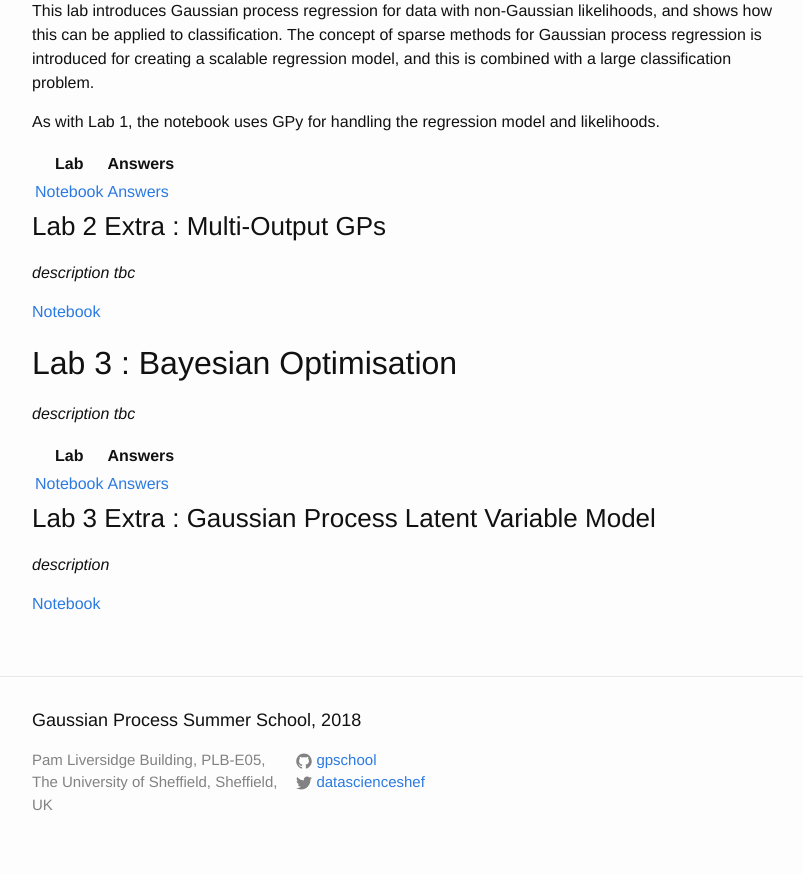
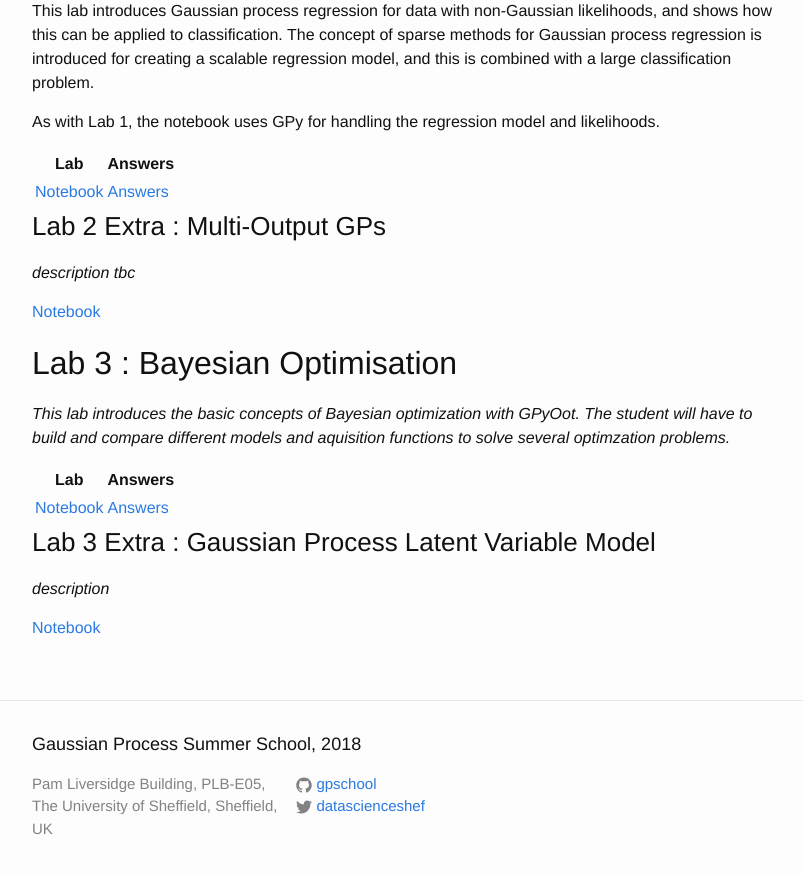
Before and after one commit to gpschool/gpss18, a Jekyll site: the page built from labs.html, in a window 1280 px wide and 900 px high, scrolled down 1123 px. Shown: the top 874 px of the window, without its empty margins (238-1041 px from the left). Built offline with Jekyll 4.4.1, drawn with Linux system fonts in a browser that asks for light colours.

Commit message:
Update labs.html

```diff
--- a/_layouts/labs.html
+++ b/_layouts/labs.html
@@ -59,7 +59,7 @@ layout: page
 
 <h2 id="Lab-3-:-Bayesian-Optimisation">Lab 3 : Bayesian Optimisation</h2>
 
-<p><em>description tbc</em></p>
+<p><em>This lab introduces the basic concepts of Bayesian optimization with GPyOot. The student will have to build and compare different models and aquisition functions to solve several optimzation problems. </em></p>
 <table>
 <thead><tr>
 <th>Lab</th>
```
